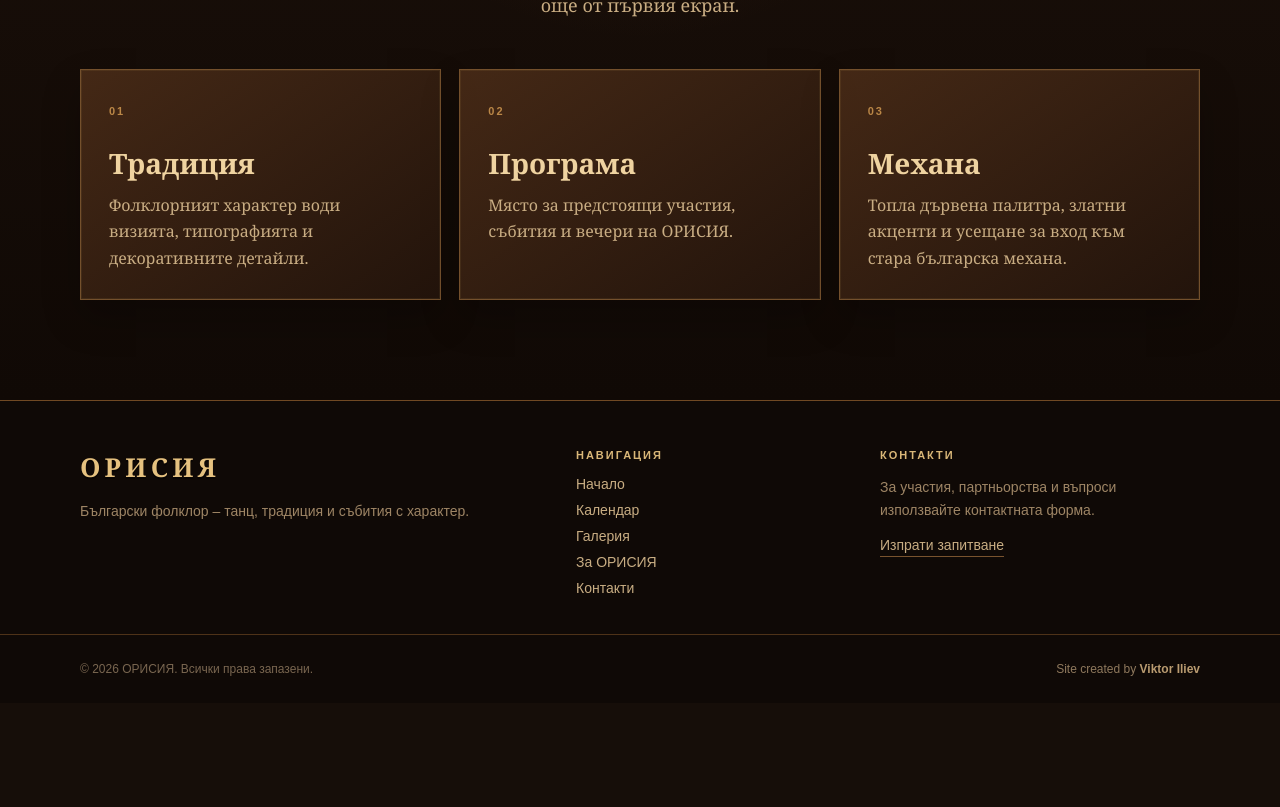
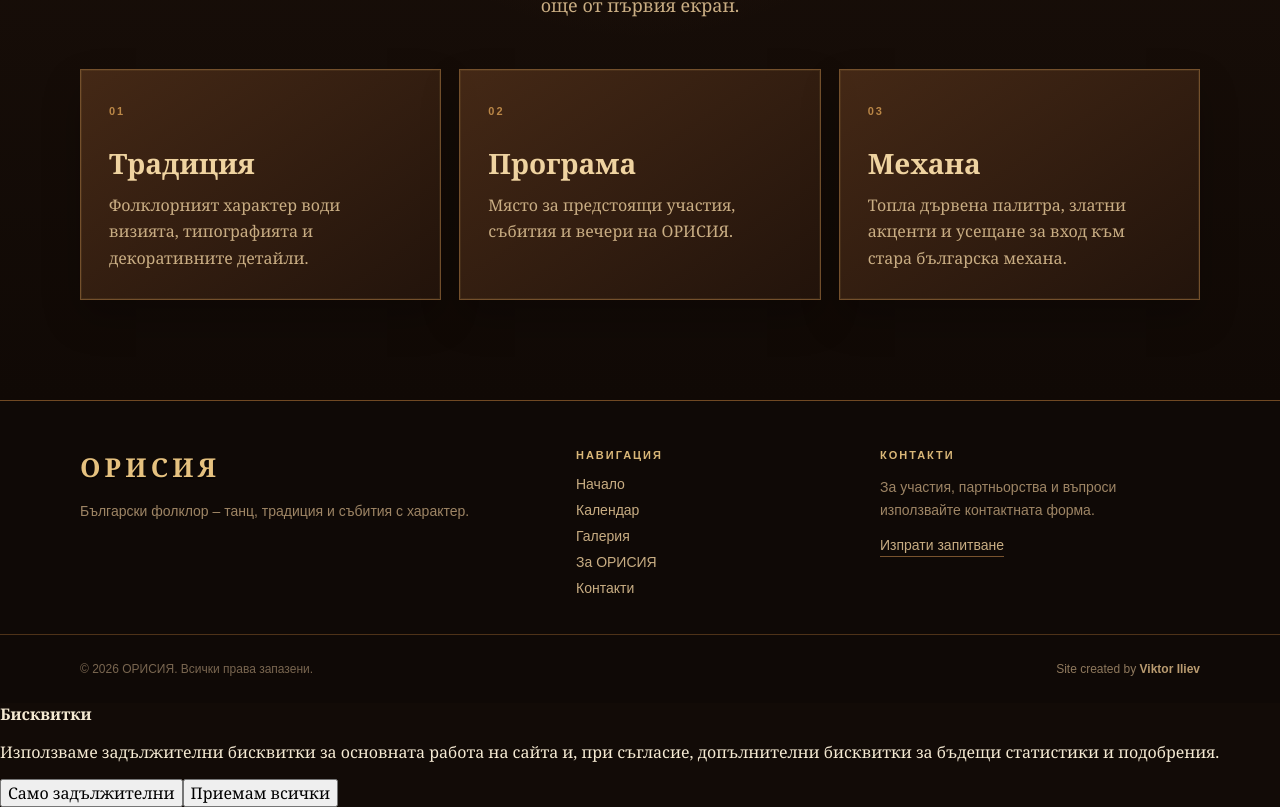
Before and after one commit to viktor132607/Orisia.Client, a Next.js app: page / in a window 1280 px wide. Shown: the part 1106-1913 px from the top of the page. Before the commit the page ends 1809 px from the top, so only its background shows below. Built offline with nearby package versions, Linux system fonts and the light colour scheme.

Commit message:
Wire cookie banner into site layout

```diff
--- a/src/app/layout.tsx
+++ b/src/app/layout.tsx
@@ -2,6 +2,7 @@ import "./globals.css";
 import Navbar from "../components/Navbar";
 import Footer from "../components/Footer";
 import DevVariantMenu from "../components/DevVariantMenu";
+import CookieBanner from "../components/CookieBanner";
 
 export const metadata = {
   title: "ОРИСИЯ",
@@ -10,13 +11,14 @@ export const metadata = {
 
 export default function RootLayout({ children }: { children: React.ReactNode }) {
   return (
-    <html lang="bg">
+    <html lang="bg" data-theme="dark">
       <body>
         <div className="site-shell">
           <Navbar />
           <DevVariantMenu />
           {children}
           <Footer />
+          <CookieBanner />
         </div>
       </body>
     </html>
```
